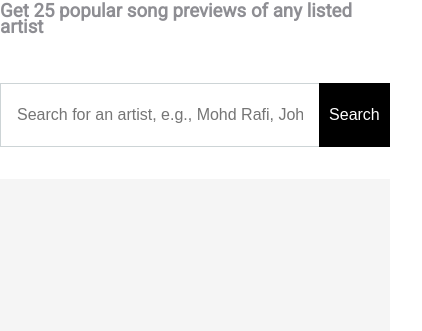
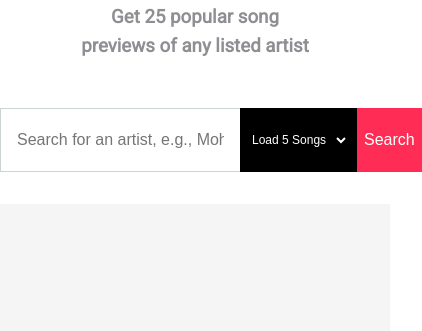
Before and after one commit to Zahinize/apple-music-previews, a website: page public/index.html in a window 390 px wide. Shown: the part 74-405 px from the top of the page, 422 px wide, since content can reach past the window. Drawn offline with Linux system fonts and the light colour scheme.

Commit message:
[Code changes] (App: AMP) Songs count functionality added, media type made configurable

```diff
--- a/public/assets/css/main.css
+++ b/public/assets/css/main.css
@@ -1,8 +1,11 @@
 @import url('https://fonts.googleapis.com/css?family=Roboto');
+* {
+	-webkit-box-sizing: border-box;
+	box-sizing: border-box;
+}
+
 html,
 body {
-	-webkit-box-sizing: border-box;
-	box-sizing: border-box;
 	color: #000;
 	font-family: 'Helvetica Neue', Helvetica, Arial, sans-serif;
 	font-size: 1rem;
@@ -14,22 +17,19 @@ body {
 	background: #fff;
 }
 
-.wrapper.wrapper--site .heading {
+.heading {
 	font-family: 'Roboto', sans-serif;
 }
-.wrapper.wrapper--site .heading.heading--h1 {
+.heading.heading--h1 {
 	color: #000;
-	background: -webkit-linear-gradient(150deg, #ed364b, #ee519c, #e13edc, #aa34df, #7f37e0, #693ce1);
-	-webkit-background-clip: text;
-	-webkit-text-fill-color: transparent;
 	font-size: 4rem;
 	line-height: 1em;
 }
-.wrapper.wrapper--site .heading.heading--h2 {
+.heading.heading--h2 {
 	font-size: 2rem;
 	line-height: 1em;
 }
-.wrapper.wrapper--site .heading.heading--h3 {
+.heading.heading--h3 {
 	font-size: 1.5rem;
 	line-height: 1em;
 }
@@ -42,6 +42,32 @@ body {
 	font-size: 1.5rem;
 	outline: none;
 }
+.dropdown-wrapper {
+	background: #000;
+	color: #fff;
+	flex: 1.2 !important;
+	height: 100%;
+	padding: 0.5rem;
+	outline: 0;
+}
+.dropdown-wrapper > .dropdown {
+	background: transparent;
+	border: 0;
+	border-radius: 0;
+	color: inherit;
+	font-size: inherit;
+	height: 100%;
+	outline: 0;
+}
+
+.site-header--sub > br {
+	display: none;
+}
+.site-header--sub,
+.layout-wrapper-placeholder {
+	color: #8e8e93;
+	text-align: center;
+}
 
 .input-group-field {
 	border: 1px solid rgba(8, 40, 51, 0.2);
@@ -49,8 +75,8 @@ body {
 	padding: 0.5rem 1rem;
 }
 .input-group-button {
-	background: #000;
-	border: 1px solid #000;
+	background: #ff2d55;
+	border: 1px solid #ff2d55;
 	color: #fff;
 }
 .layout-wrapper-placeholder {
@@ -130,6 +156,13 @@ body {
 }
 
 @media (max-width: 768px) {
+	.site-header--sub > br {
+		display: block;
+	}
+	.site-header--sub,
+	.layout-wrapper-placeholder {
+		line-height: 1.5em;
+	}
 	.wrapper.wrapper--site .heading.heading--h1 {
 		font-size: 2rem;
 	}
@@ -137,4 +170,7 @@ body {
 	.input-group-button {
 		font-size: 1rem;
 	}
+	.dropdown-wrapper {
+		font-size: 0.75rem;
+	}
 }
--- a/public/assets/js/main.js
+++ b/public/assets/js/main.js
@@ -4,6 +4,7 @@
 		this.W = W;
 		this.document = this.W.document;
 		this.input = this.document.querySelector('.js-input-field');
+		this.songsCountDropDown = this.document.querySelector('.js-songs-count-dropdown');
 		this.button = this.document.querySelector('.js-input-button');
 		this.layoutWrapper = this.document.querySelector('.js-layout-wrapper');
 		this.contentPlaceHolder = this.document.querySelector('.js-content-placeholder');
@@ -41,14 +42,18 @@
 	};
 	Class.prototype.loadMusicUI = function() {
 		var fragment = this.document.createDocumentFragment(),
-			_ref = this;
+			_ref = this,
+			songsCount = Number(_ref.songsCountDropDown.value),
+			iterator = 0;
 
-		this.model.forEach(function(dataObject) {
-			var element = document.createElement('div');
+		for (iterator; iterator < songsCount; iterator++) {
+			var element = document.createElement('div'),
+				dataObject = this.model[iterator];
+
 			element.innerHTML = dataObject.iframeTag;
 			element.firstChild.className += 'u-margin-b1';
 			fragment.appendChild(element.firstChild);
-		});
+		}
 
 		this.layoutWrapper.appendChild(fragment);
 		setTimeout(function() {
--- a/public/index.html
+++ b/public/index.html
@@ -14,12 +14,22 @@
     <main class="wrapper wrapper--site">
         <header class="site-header u-padding-v2 u-padding-h0 u-padding-h3--sm">
             <h1 class="heading heading--h1 aligner aligner--hCenter aligner--vCenter u-margin-b3">Apple Music Previews</h1>
-            <h3 style="color: #8e8e93;" class="heading heading--h4 aligner aligner--hCenter aligner--vCenter u-margin-t0 u-margin-b4">Get 25 popular song previews of any listed artist</h3>
+            <h3 class="heading heading--h4 site-header--sub aligner aligner--hCenter aligner--vCenter u-margin-t0 u-margin-b4">Get 25 popular song
+                <br> previews of any listed artist</h3>
         </header>
         <div class="site-content u-padding-v2 u-padding-h0 u-padding-h6--sm">
             <div class="input-group aligner aligner--row u-margin-b4">
-                <input class="input-group-field aligner-item aligner-item--grow5 js-input-field" placeholder="Search for an artist, e.g., Mohd Rafi, John Lennon, Michael Jackson"
-                    type="text" value="">
+                <input class="input-group-field aligner-item aligner-item--grow5 js-input-field" title="Search for an artist, e.g., Mohd Rafi, John Lennon, Michael Jackson"
+                    placeholder="Search for an artist, e.g., Mohd Rafi, John Lennon, Michael Jackson" type="text" value="">
+                <div class="dropdown-wrapper aligner-item aligner aligner--row">
+                    <select class="dropdown aligner-item js-songs-count-dropdown">
+                        <option selected value="5">Load 5 Songs</option>
+                        <option value="10">Load 10 Songs</option>
+                        <option value="15">Load 15 Songs</option>
+                        <option value="20">Load 20 Songs</option>
+                        <option value="25">Load 25 Songs</option>
+                    </select>
+                </div>
                 <button class="input-group-button aligner-item u-cursor-pointer js-input-button">Search</button>
             </div>
             <div style="display: none;" class="layout-wrapper-overlay aligner aligner--hCenter aligner--vCenter js-loader-overlay">
```
Also changed, not shown: index.js (+6 -6 lines).
